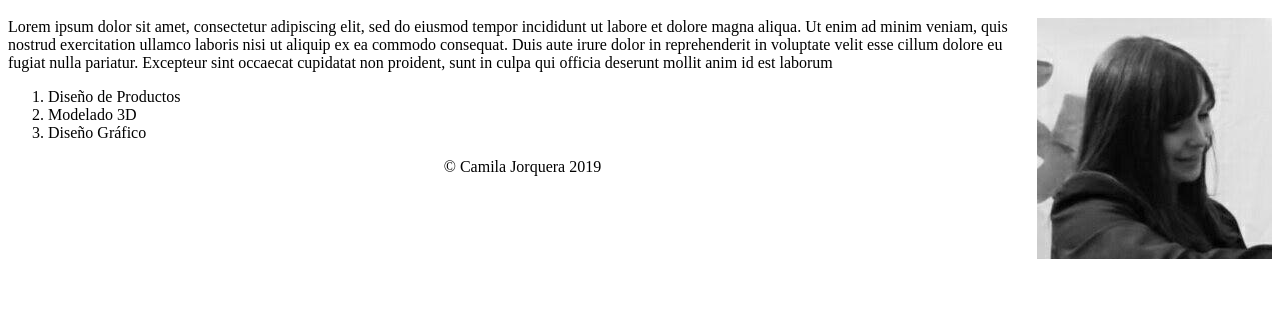
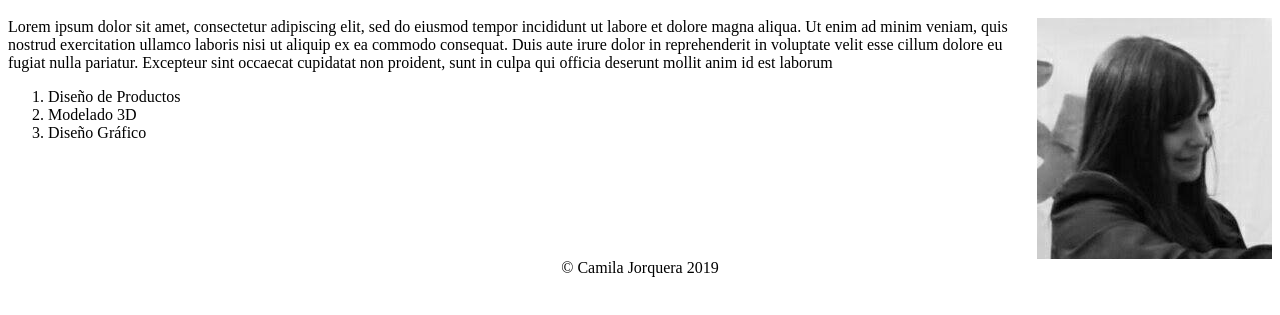
Before and after one commit to aamilis/aamilis.github.io, a plain HTML site: page index.html in a window 1280 px wide. Shown: the part 201-516 px from the top of the page. Drawn offline with Linux system fonts and the light colour scheme.

Commit message:
css change

```diff
--- a/css/styles.css
+++ b/css/styles.css
@@ -19,4 +19,5 @@ main img{
 }
 footer {
     text-align: center;
+    clear: both;
 }
```
